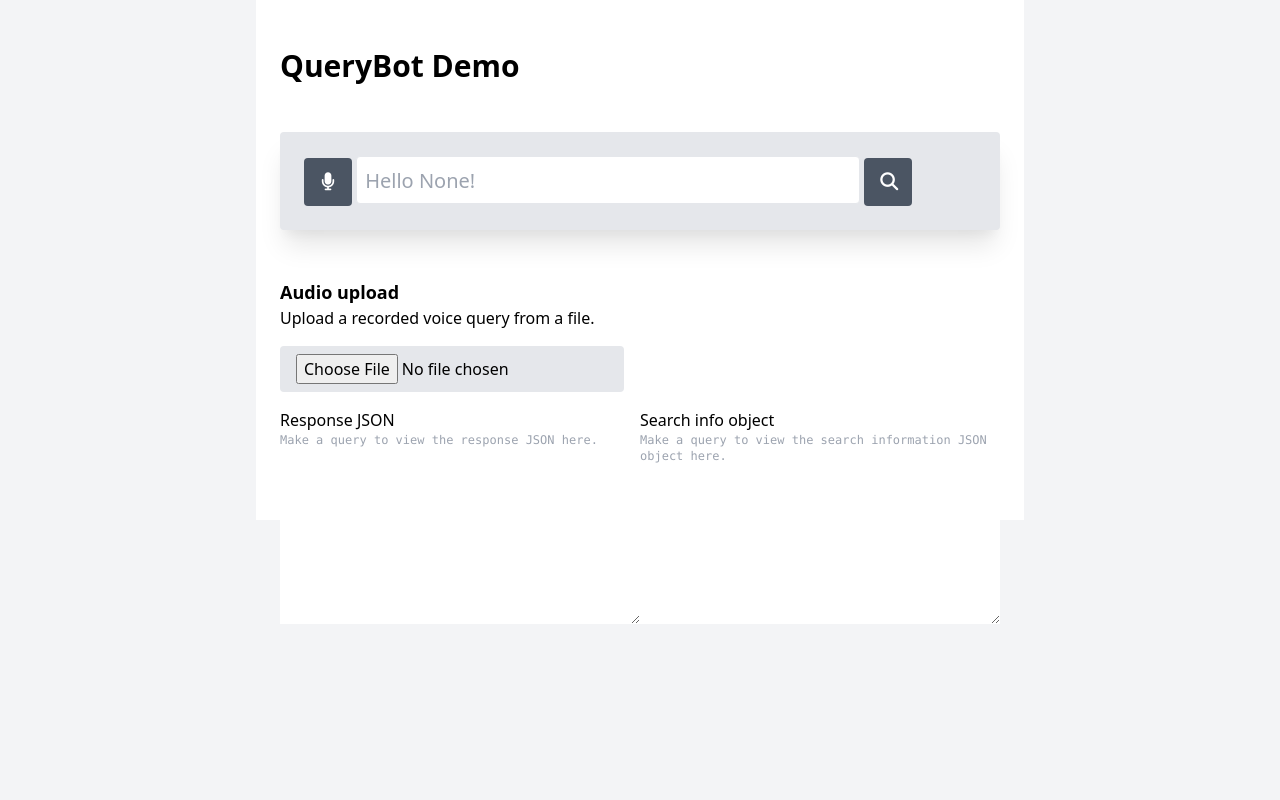
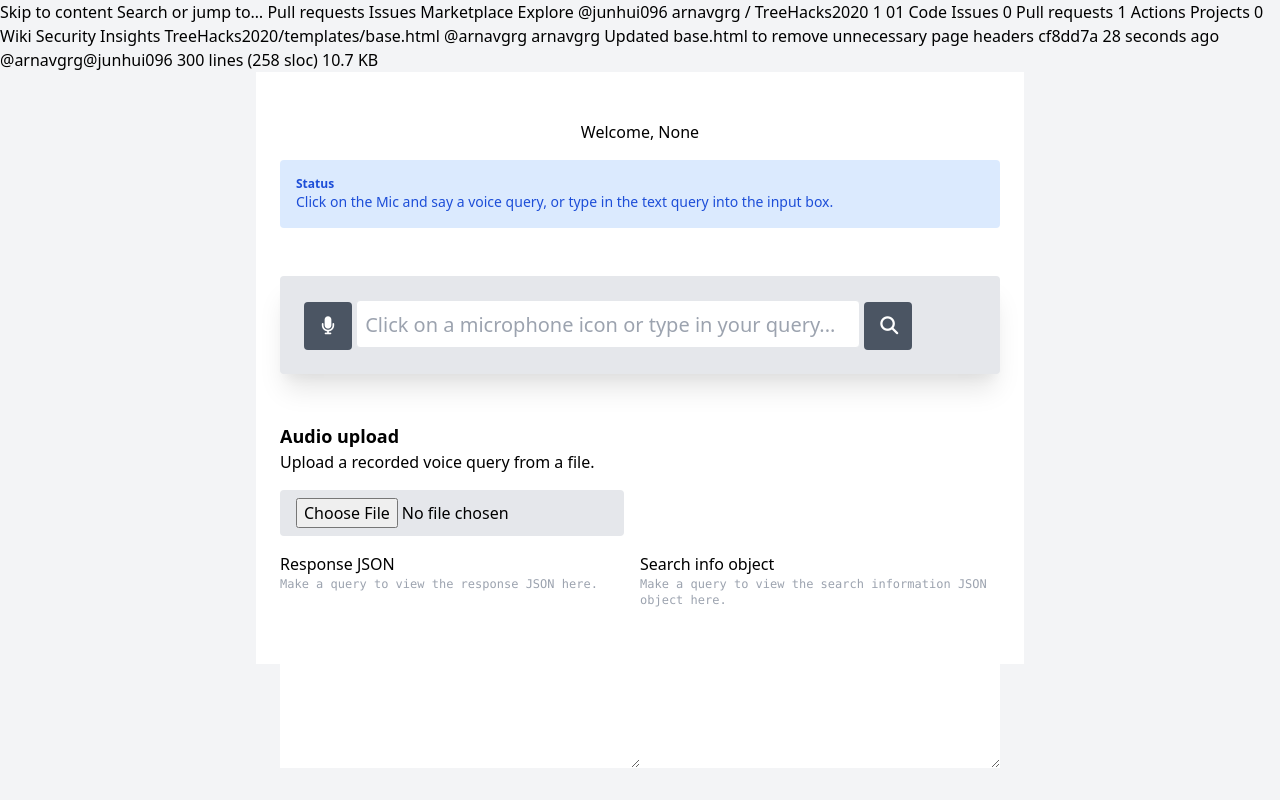
Before and after one commit to arnavgrg/Dr.ai, a Flask app: page /query in a window 1280 px wide. Run offline with Flask 2, Linux system fonts and the light colour scheme; some libraries are stand-ins or nearby versions.

Commit message:
working now

```diff
--- a/templates/base.html
+++ b/templates/base.html
@@ -1,3 +1,24 @@
+Skip to content
+Search or jump to…
+
+Pull requests
+Issues
+Marketplace
+Explore
+
+@junhui096
+arnavgrg
+/
+TreeHacks2020
+1
+01
+ Code Issues 0 Pull requests 1 Actions Projects 0 Wiki Security Insights
+TreeHacks2020/templates/base.html
+@arnavgrg arnavgrg Updated base.html to remove unnecessary page headers
+cf8dd7a 28 seconds ago
+@arnavgrg@junhui096
+300 lines (258 sloc)  10.7 KB
+
 <html>
   <head>
     <script src="https://unpkg.com/houndify@3.1.1/dist/houndify.js"></script>
@@ -13,7 +34,14 @@
 
   <body class="bg-gray-100 min-h-screen">
     <div class="m-auto max-w-3xl bg-white py-12 px-6">
-      <h2 class="text-3xl font-bold mb-6">QueryBot Demo</h2>
+      <h1 style="text-align: center;"> Welcome, {% print(username) %} </h1>
+      <div id="status" class="bg-blue-100 text-blue-700 p-4 my-4 rounded">
+        <div class="text-xs font-bold text-blue-700">Status</div>
+        <p class="text-sm">
+          Click on the Mic and say a voice query, or type in the text query into
+          the input box.
+        </p>
+      </div>
 
       <form id="form" action="javascript:void(0);">
         <div class="p-6 bg-gray-200 my-12 shadow-xl rounded">
@@ -27,7 +55,7 @@
           <input
             id="query"
             type="text"
-            placeholder="Hello {{ username }}!"
+            placeholder="Click on a microphone icon or type in your query..."
             class="text-xl appearance-none border rounded p-2 w-3/4 text-gray-700 h-12 focus:outline-none focus:shadow-outline"
           />
           <button
@@ -158,11 +186,12 @@
           //text search http requests to Houndify backend
           //See SDK's server-side method HoundifyExpress.createTextProxyHandler().
           //proxy: {
-           // method: "POST",
-           // url: "/textSearchProxy"
+          //  method: "POST",
+          //  url: "/textSearchProxy"
             // headers: {}
             // ... More proxy options will be added as needed
-        //  },
+         // },
+
           //Response and error handlers
           onResponse: onResponse,
           onError: onError
@@ -256,13 +285,15 @@
         reader.readAsArrayBuffer(file);
       }
 
-      function fireEvents(text) {
-          console.log(text)
+      function fireEvent(data) {
+          console.log(data)
       }
+
       //Fires after server responds with Response JSON
       //Info object contains useful information about the completed request
       //See https://houndify.com/reference/HoundServer
       function onResponse(response, info) {
+        fireEvent(response.Disambiguation.ChoiceData[0].Transcription)
         if (response.AllResults && response.AllResults.length) {
           //Pick and store appropriate ConversationState from the results.
           //This example takes the default one from the first result.
@@ -274,7 +305,6 @@
         responseElt.value = response.stringify(undefined, 2);
         infoElt.parentNode.hidden = false;
         infoElt.value = JSON.stringify(info, undefined, 2);
-        fireEvents(response["Disambiguation"]["ChoiceData"][0]["Transcription"])
       }
 
       //Fires if error occurs during the request
```
